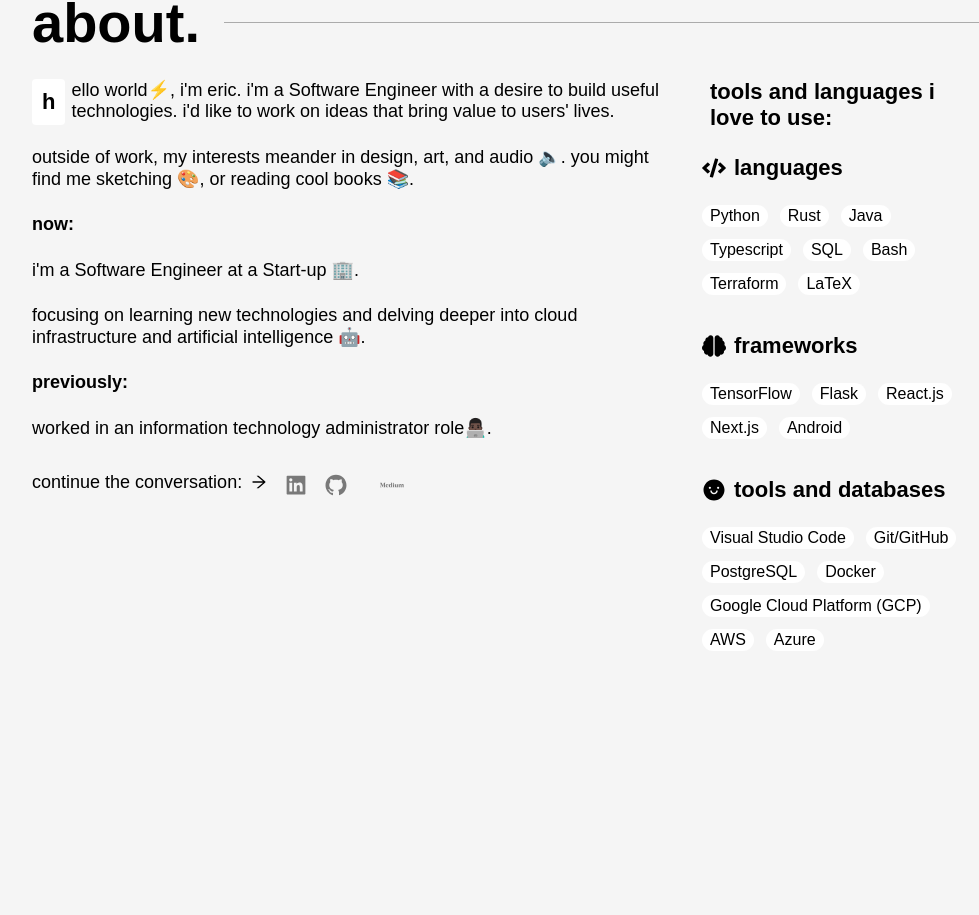
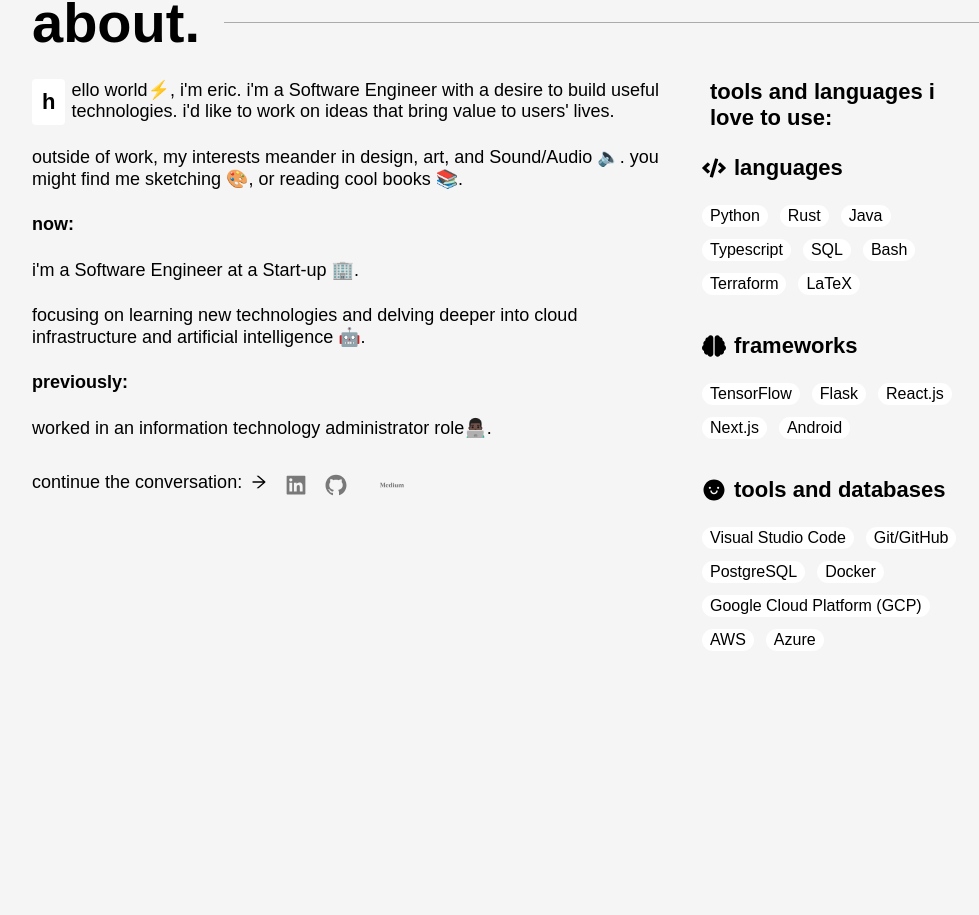
Before and after one commit to ngoiyaeric/ngoiyaeric.github.io, a Next.js app: page / in a window 1280 px wide. Shown: the part 959-1874 px from the top of the page, without its empty margins (159-1138 px from the left). Built offline with nearby package versions, Linux system fonts and the light colour scheme; a web font is replaced by a local one.

Commit message:
Update About.tsx

```diff
--- a/components/home/about/About.tsx
+++ b/components/home/about/About.tsx
@@ -20,7 +20,7 @@ export const About = () => {
           <Reveal>
             <p className={styles.aboutText}>
               outside of work, my interests meander in design, art,
-              and audio 🔈. you might find me sketching 🎨, or reading cool books 📚.
+              and Sound/Audio 🔈. you might find me sketching 🎨, or reading cool books 📚.
             </p>
           </Reveal>
           <Reveal>
```
